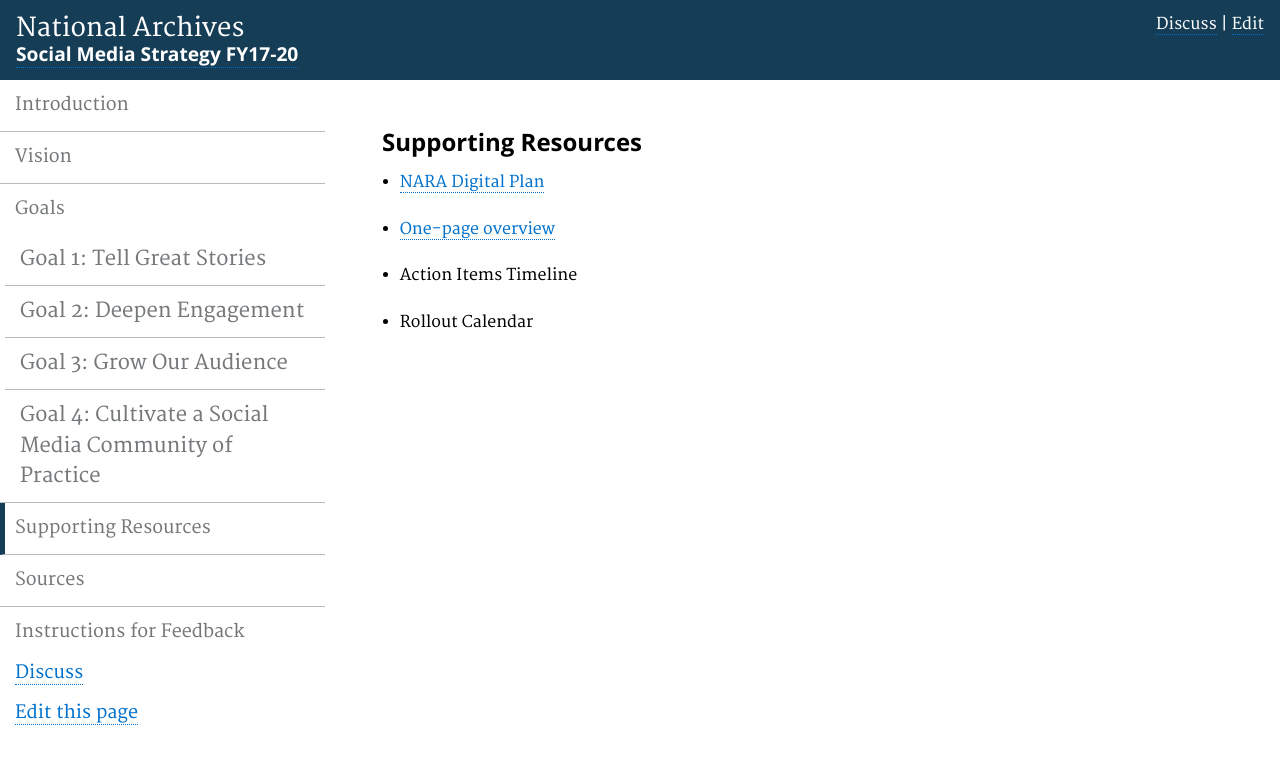
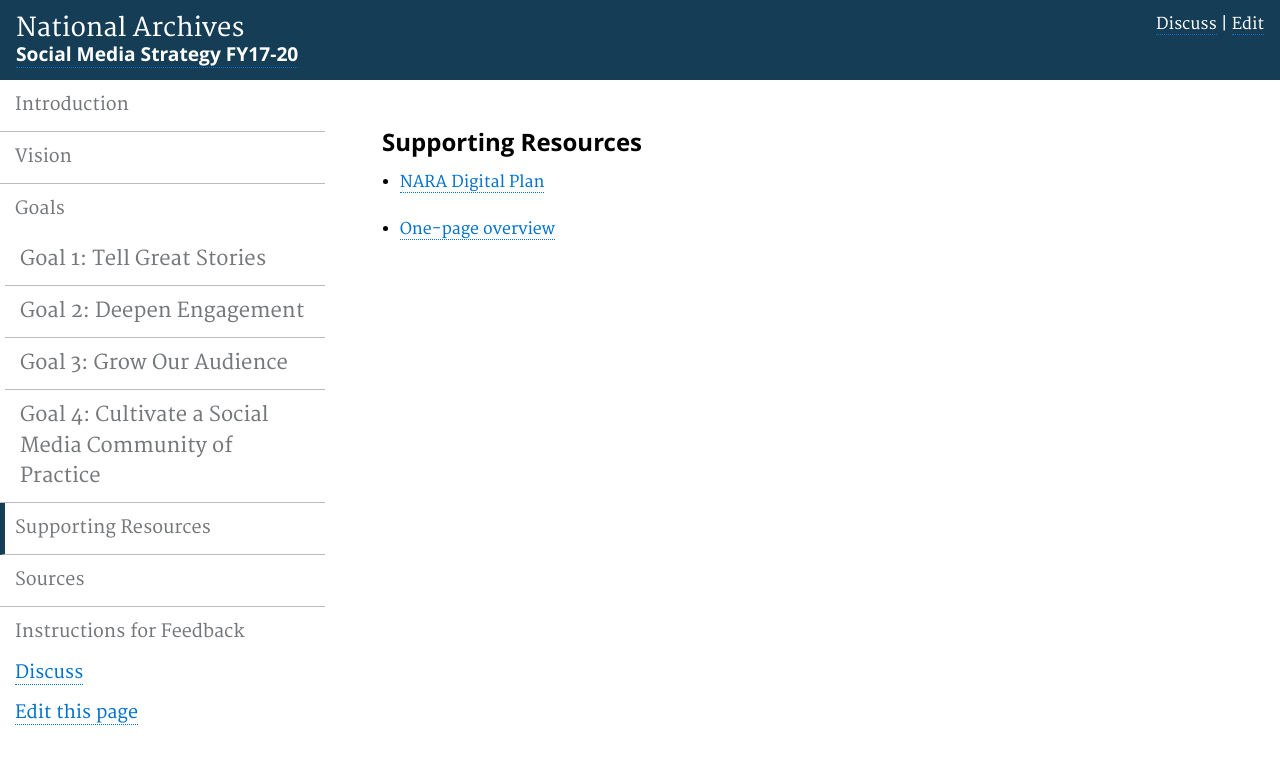
Before and after one commit to usnationalarchives/social-media-strategy, a Jekyll site: the page built from pages/resources.md, in a window 1280 px wide. Shown: the top 764 px of the page. Built offline with Jekyll 4.4.1, drawn with Linux system fonts in a browser that asks for light colours.

Commit message:
Added pdf file

```diff
--- a/pages/resources.md
+++ b/pages/resources.md
@@ -12,12 +12,6 @@
   <a href="../digitalplan/">NARA Digital Plan</a>
   </li>
   <li>
-  <a href="../overview/">One-page overview</a>
-  </li>
-  <li>
-  Action Items Timeline
-  </li>
-  <li>
-  Rollout Calendar
+  <a href="../onepage.pdf">One-page overview</a>
   </li>
 </ul>
```
Also changed, not shown: pages/sources.md (+2 -0 lines), 1 other file.
